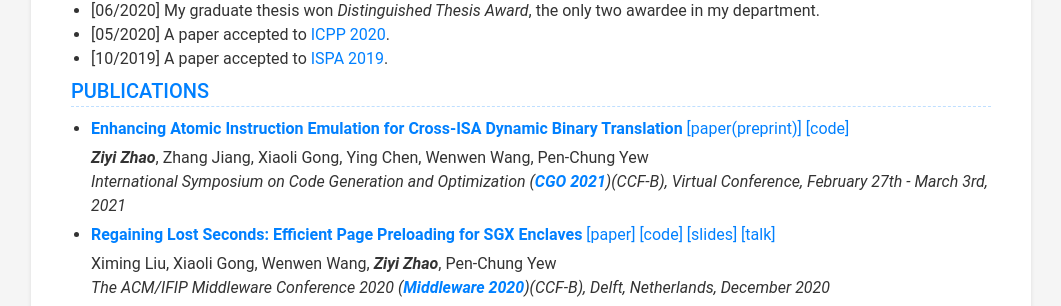
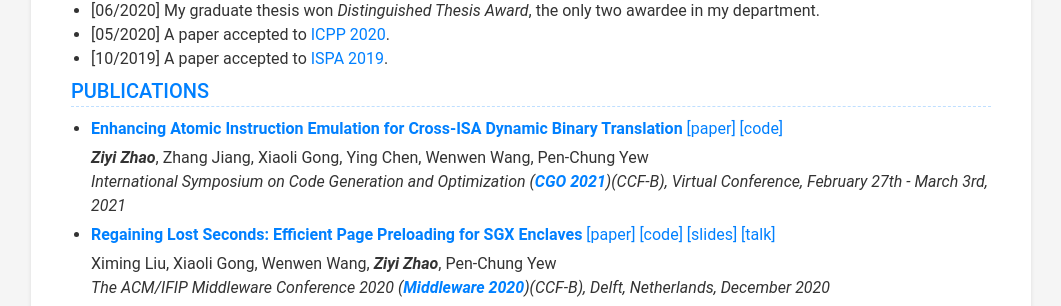
Before and after one commit to Tr0py/cv, a Jekyll site: the page built from index.html, in a window 1280 px wide. Shown: the part 836-1142 px from the top of the page, without its empty margins (109-1170 px from the left). Built offline with Jekyll 4.4.1, drawn with Linux system fonts in a browser that asks for light colours; nearby versions of some CDN libraries.

Commit message:
Update CGO paper

```diff
--- a/_data/data.yml
+++ b/_data/data.yml
@@ -111,7 +111,7 @@ publications:
   title: Publications
   intro: |
       * [**Enhancing Atomic Instruction Emulation for Cross-ISA Dynamic Binary Translation**](./assets/materials/QEMU-ABA-CGO2021.pdf)
-      [\[paper(preprint)\]](./assets/materials/QEMU-ABA-CGO2021.pdf)
+      [\[paper\]](./assets/materials/QEMU-ABA-CGO2021.pdf)
       [\[code\]](https://github.com/NKU-EmbeddedSystem/ABA-LLSC)
 
         ***Ziyi Zhao***, Zhang Jiang, Xiaoli Gong, Ying Chen, Wenwen Wang, Pen-Chung Yew
```
Also changed, not shown: 1 other file.
